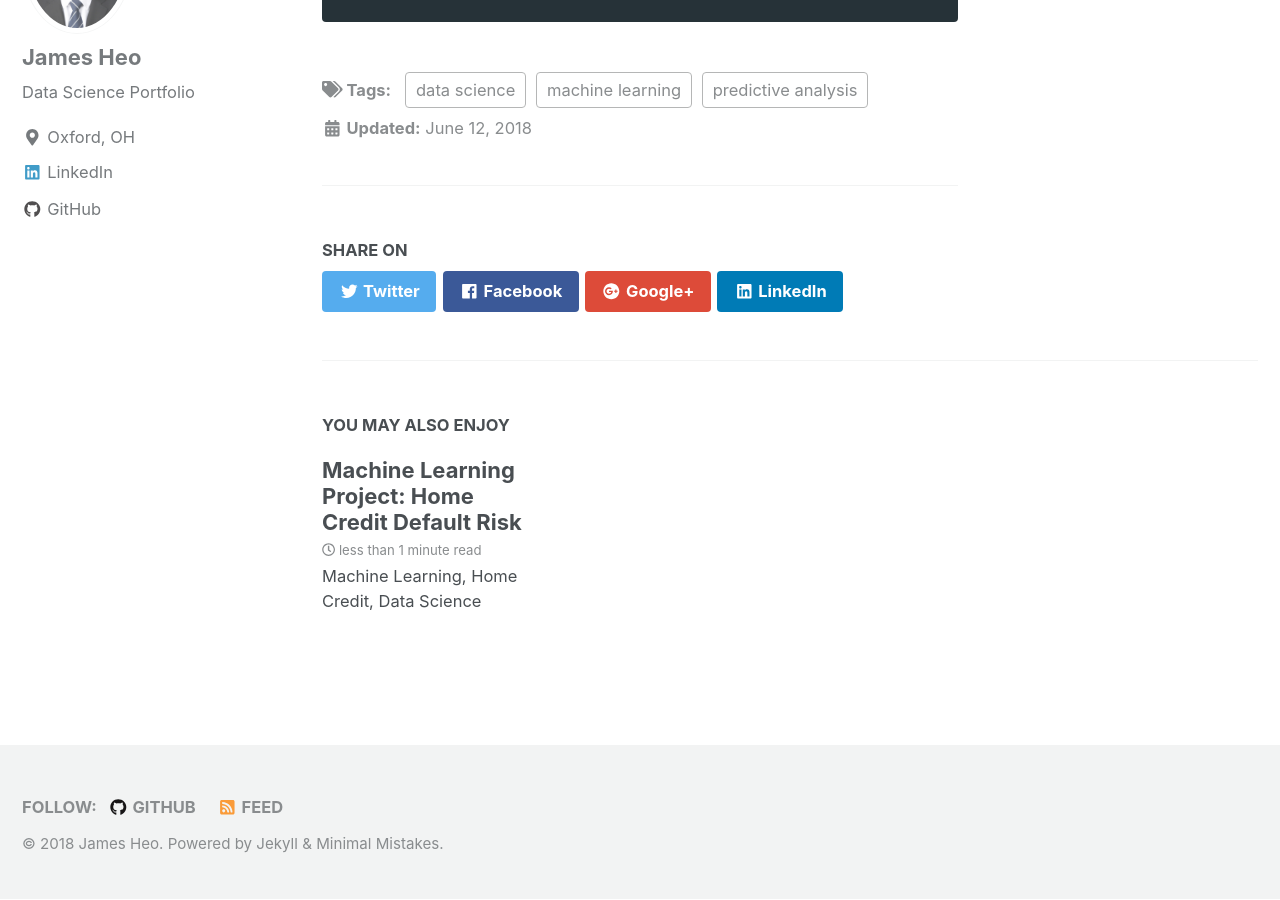
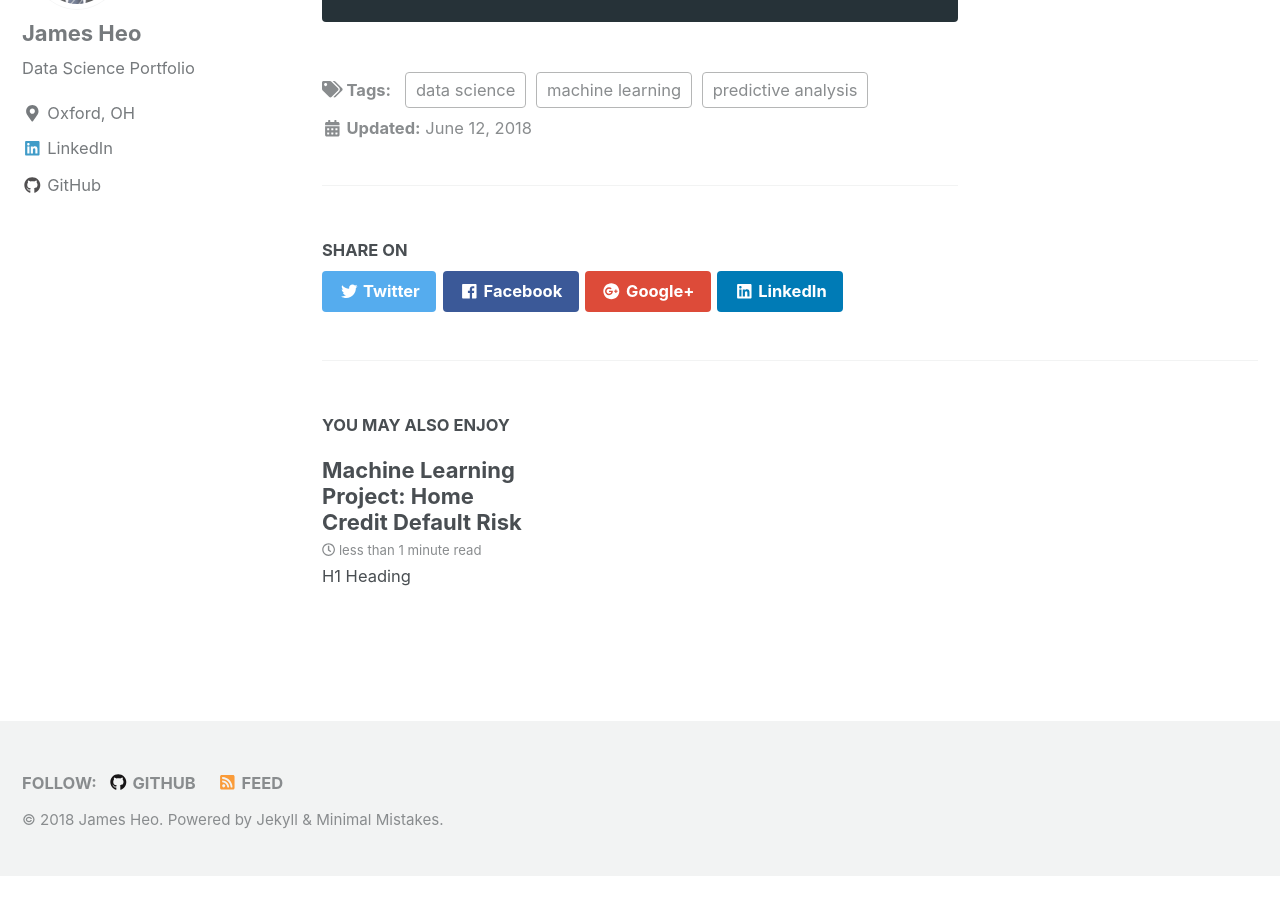
Before and after one commit to JamesHeo/heojstats.github.io, a Jekyll site: the page built from _posts/2018-06-12-homecredit.md, in a window 1280 px wide and 900 px high, scrolled down 1427 px. Built offline with Jekyll 4.4.1, drawn with Linux system fonts in a browser that asks for light colours; nearby versions of some CDN libraries; after the commit the page ends 2302 px from its top, so only the background shows below that; some of the changed lines change nothing that is shown.

Commit message:
Fixing an error that duplicates the post

```diff
--- a/_posts/2018-06-12-homecredit.md
+++ b/_posts/2018-06-12-homecredit.md
@@ -4,7 +4,7 @@ date : 2018-06-12
 tags: [machine learning, data science, predictive analysis]
 #header:
 #  image: "/images/HomeCredit/name.jpg"
-excerpt: "Machine Learning, Home Credit, Data Science"
+#excerpt: "Machine Learning, Home Credit, Data Science"
 ---
 
 # H1 Heading
```
